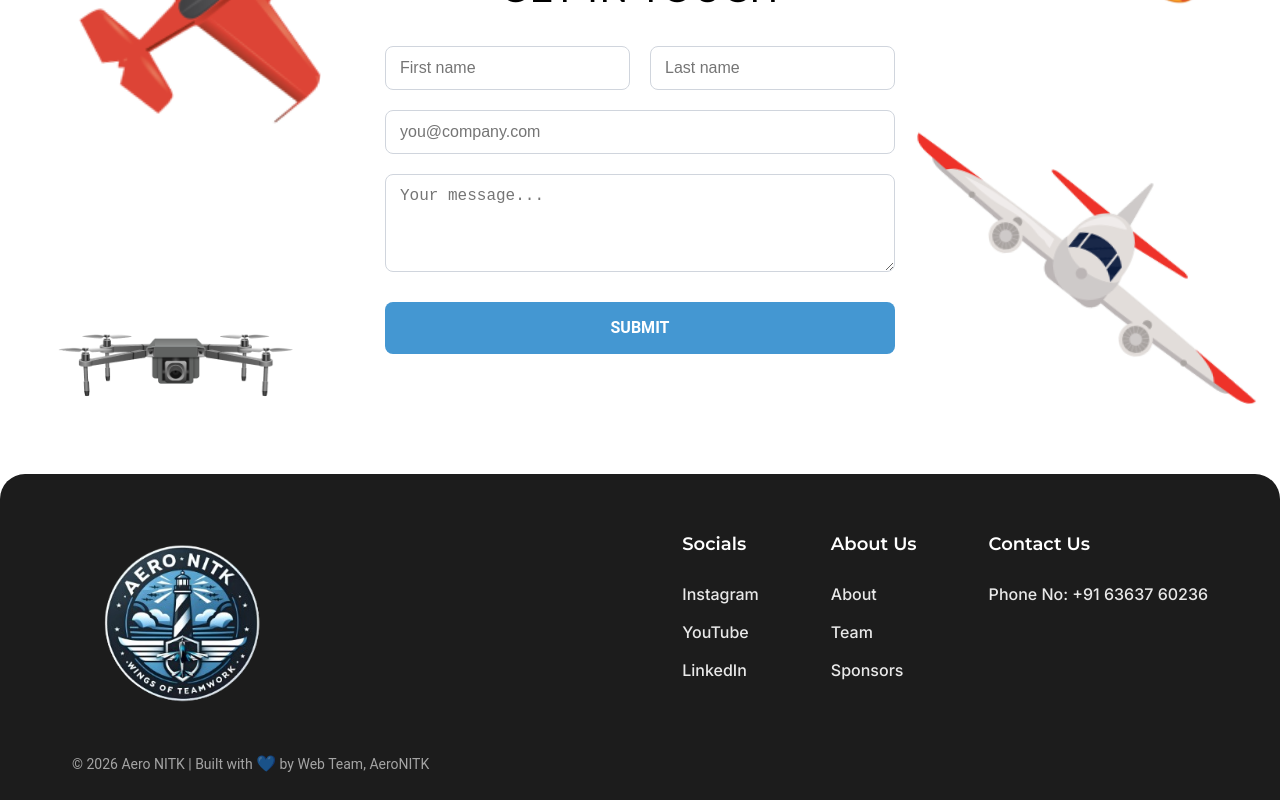
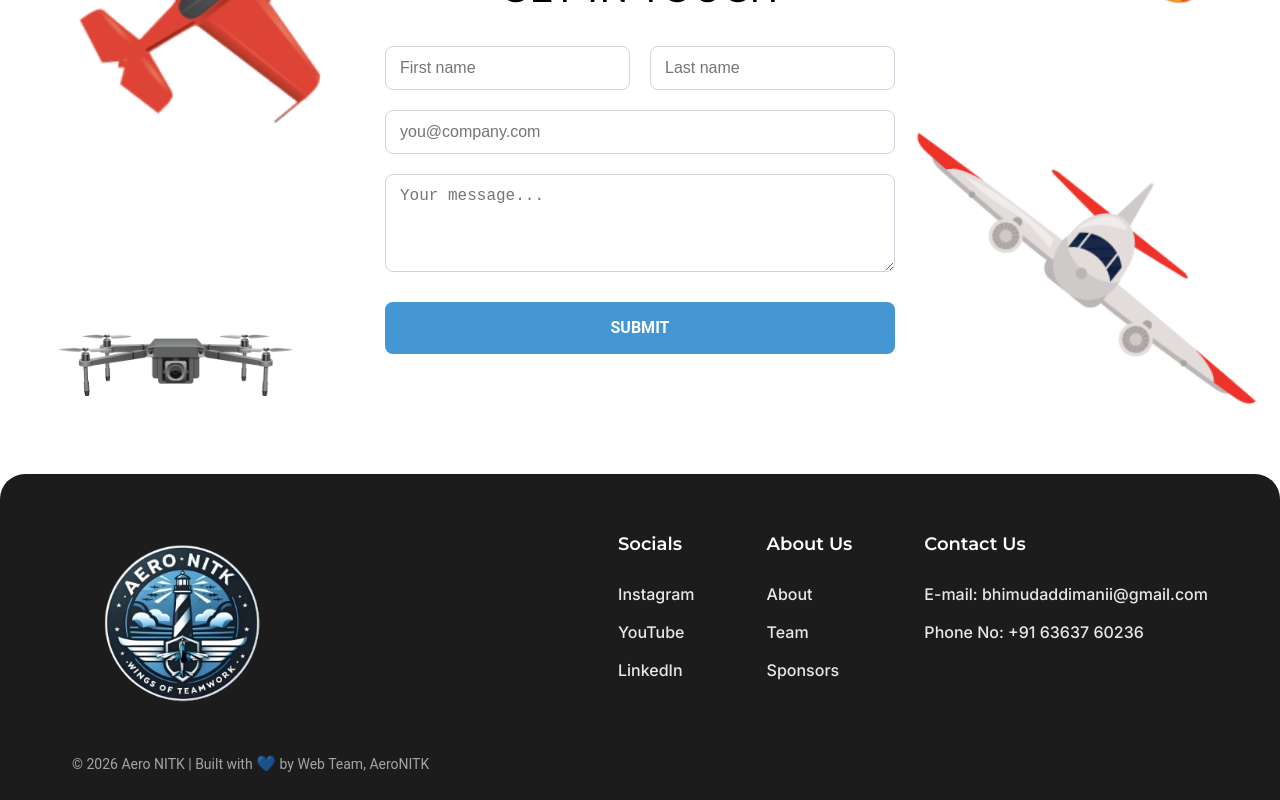
Before and after one commit to yoman12357/Aero_NITK, a React (Vite) app: page / in a window 1280 px wide. Shown: the part 4498-5298 px from the top of the page. Built offline with nearby package versions, Linux system fonts and the light colour scheme; no server answers.

Commit message:
email id updated

```diff
--- a/src/components/footer.jsx
+++ b/src/components/footer.jsx
@@ -34,7 +34,7 @@ const Footer = () => {
 
             <div className="footer-column contact-col">
               <h3>Contact Us</h3>
-              {/* <p>Email: XYZ@Gmail.com</p> */}
+              <p>E-mail: bhimudaddimanii@gmail.com</p>
               <p>Phone No: +91 63637 60236</p>
             </div>
           </div>
```
